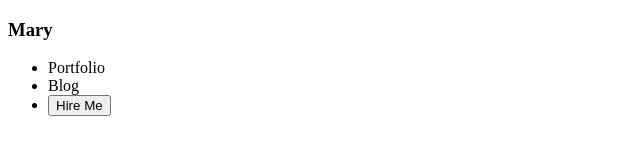
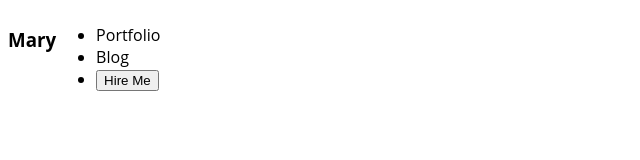
Before and after one commit to bluebird089/portfolio-website, a plain HTML site: page index.html in a window 1280 px wide. Shown: the whole page, without its empty margins (0-640 px from the left). Drawn offline with Linux system fonts and the light colour scheme.

Commit message:
Added Font

```diff
--- a/Styles/Portfolio.css
+++ b/Styles/Portfolio.css
@@ -0,0 +1,8 @@
+/* Common Styles For All */
+body{
+    font-family: 'Open Sans', sans-serif;
+}
+/* For Nav */
+nav{
+    display: flex;
+}
--- a/index.html
+++ b/index.html
@@ -1,19 +1,23 @@
 <!DOCTYPE html>
 <html lang="en">
+
 <head>
     <meta charset="UTF-8">
     <meta name="viewport" content="width=device-width, initial-scale=1.0">
     <title>My Portfolio Website</title>
-    <link rel="stylesheet" href="style.css">
+    <link rel="stylesheet" href="Styles/Portfolio.css">
 </head>
+
 <body>
     <header>
+        <nav>
             <h3>Mary</h3>
             <ul>
                 <li>Portfolio</li>
                 <li>Blog</li>
                 <li><button>Hire Me</button></li>
             </ul>
+        </nav>
     </header>
     <main>
 
@@ -22,4 +26,5 @@
 
     </footer>
 </body>
+
 </html>
```
Lines whose indentation alone changed are shown as unchanged.
